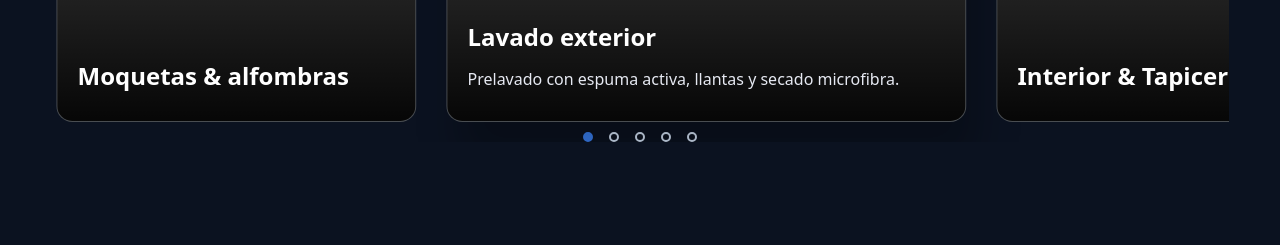
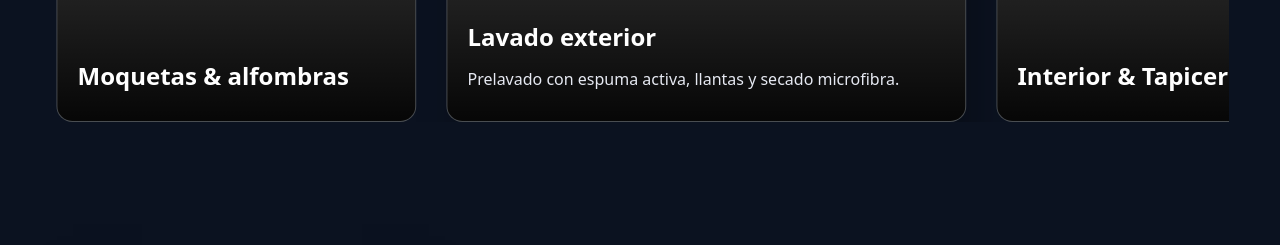
Before and after one commit to yoanlypa/proyecto-aprendo-web, a plain HTML site: page carwash-site/index.html in a window 1280 px wide. Shown: the part 1060-1305 px from the top of the page. Drawn offline with nearby package versions, Linux system fonts and the light colour scheme; grey boxes are pictures that could not be loaded.

Commit message:
fixheader

```diff
--- a/carwash-site/index.html
+++ b/carwash-site/index.html
@@ -85,6 +85,8 @@
     </div>
   </div>
 </section>
+
+
 <!-- SERVICIOS (Swiper) -->
 <section id="servicios" class="service-section container" aria-label="Nuestros servicios">
   <h2 class="line-title">Nuestros servicios</h2>
@@ -134,7 +136,6 @@
     </div>
 
     <!-- Controles -->
-    <div class="swiper-pagination"></div>
     <div class="swiper-button-prev" aria-label="Anterior"></div>
     <div class="swiper-button-next" aria-label="Siguiente"></div>
   </div>
--- a/carwash-site/styles.css
+++ b/carwash-site/styles.css
@@ -3,6 +3,7 @@
   --primary:#3b82f6; --primary-600:#2563eb;
   --outline: rgba(148,163,184,.22);
   --radius:16px;
+  --header-h: 64px;
 }
 
 /* ===== Base ===== */
@@ -14,6 +15,10 @@ body{
     radial-gradient(1200px 800px at 12% -12%, rgba(59,130,246,.08), transparent 60%),
     var(--bg);
   line-height:1.55
+}
+html{
+  scroll-padding-top: calc(var(--header-h) + 16px); /* margen extra bajo el header */
+  scroll-behavior: smooth;                          /* suave (si no lo tenías) */
 }
 img{max-width:100%;display:block}
 .container{width:min(1200px,92%);margin-inline:auto}
```
